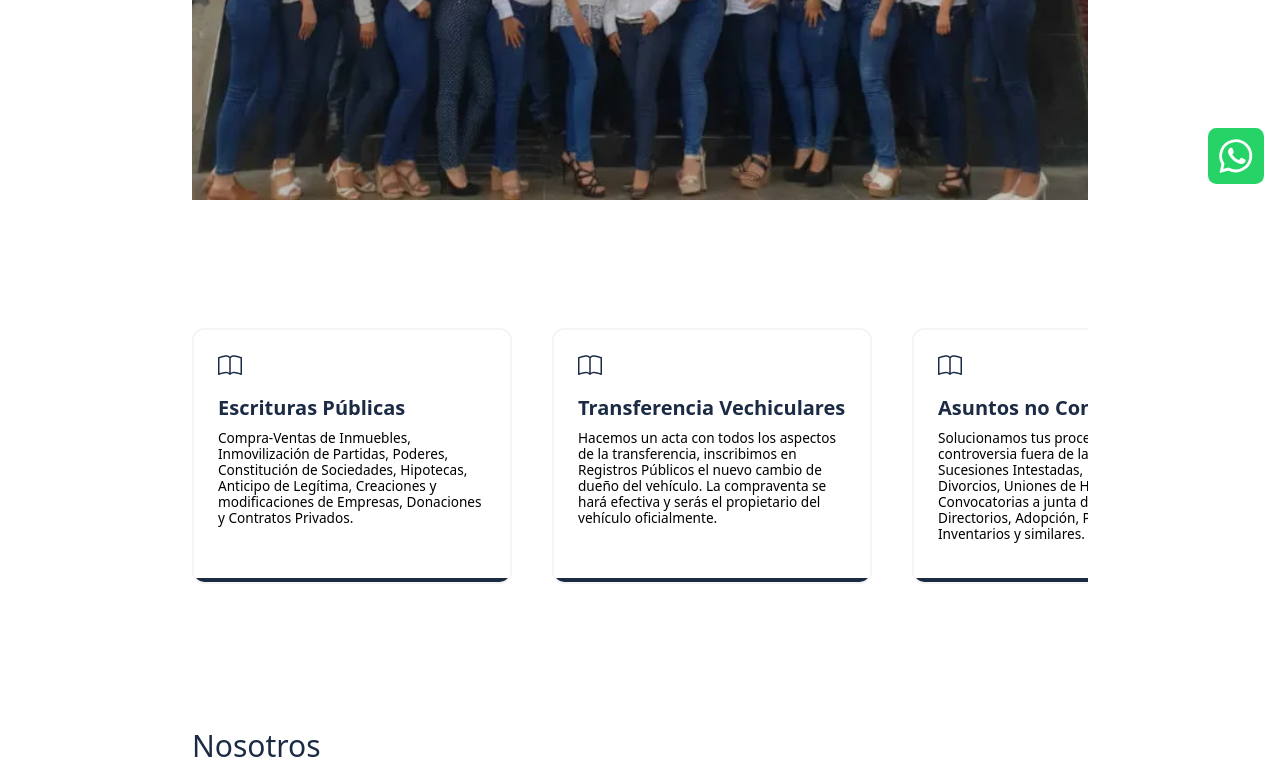
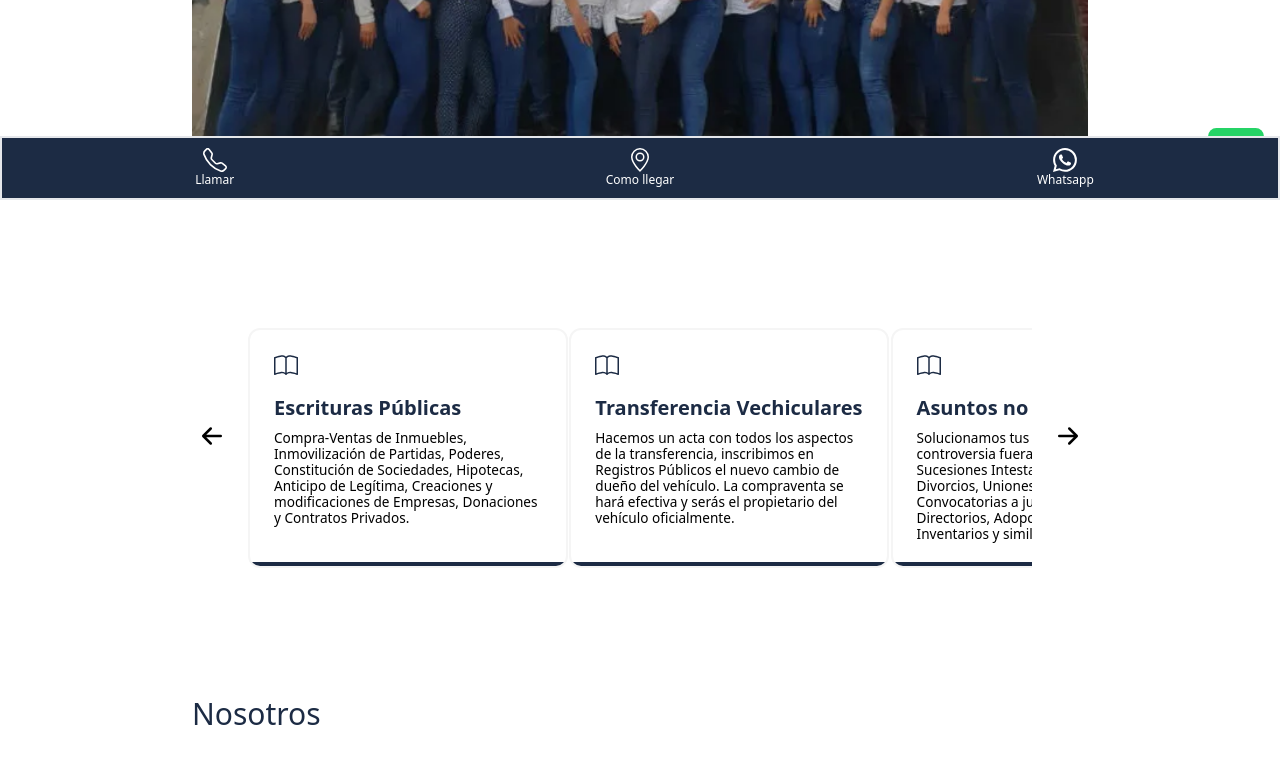
Before and after one commit to lggradosm/guerra-salas-app, a Next.js app: page / in a window 1280 px wide. Shown: the part 600-1370 px from the top of the page. Built offline with nearby package versions, Linux system fonts and the light colour scheme.

Commit message:
UPDATE: main page add swiper and button nav

```diff
--- /dev/null
+++ b/components/ButtonNavigation.js
@@ -0,0 +1,36 @@
+import Link from "next/link";
+import React from "react";
+import { Telephone, Whatsapp, GeoAlt } from "react-bootstrap-icons";
+export default function ButtonNavigation() {
+  return (
+    <div className="fixed z-30 text-white text-xs items-center border-2 justify-around bottom-0 w-full h-16  bg-primary flex">
+      <Link
+        href={"tel://044237200 "}
+        className="flex flex-col items-center justify-center flex-1 h-full"
+      >
+        <Telephone className="w-6 h-6" />
+        <span>Llamar</span>
+      </Link>
+      <Link
+        href={
+          "https://www.google.com/maps/dir//''/@-8.1219289,-79.0410366,17z/data=!4m8!4m7!1m0!1m5!1m1!1s0x91ad3d73ac2ae53f:0x772050a20d95e18c!2m2!1d-79.0385966!2d-8.1239214"
+        }
+        target={"_blank"}
+        className="flex flex-col items-center justify-center  flex-1  h-full"
+      >
+        <GeoAlt className="w-6 h-6" />
+        <span>Como llegar</span>
+      </Link>
+      <Link
+        target={"_blank"}
+        href={
+          "https://api.whatsapp.com/send/?phone=51949881710&text&type=phone_number&app_absent=0"
+        }
+        className="flex flex-col items-center justify-center  flex-1  h-full"
+      >
+        <Whatsapp className="w-6 h-6" />
+        <span>Whatsapp</span>
+      </Link>
+    </div>
+  );
+}
--- a/components/Navbar.js
+++ b/components/Navbar.js
@@ -1,8 +1,6 @@
 import React from "react";
 import NavbarItem from "./NavbarItem";
 import NavbarItemSmall from "./NavbarItemSmall";
-import Image from "next/image";
-import whatsapp from "../public/icons/whatsapp.svg";
 import Link from "next/link";
 import { List, X } from "react-bootstrap-icons";
 import { useBoolean } from "../hooks/useBoolean";
--- a/components/ScrollDrag.js
+++ /dev/null
@@ -1,61 +0,0 @@
-import React, { useRef, useState, useEffect } from "react";
-
-export default function ScrollDrag({ children, style = "" }) {
-  const ref = useRef();
-  const [pos, setPos] = useState({
-    isScrolling: false,
-    clientX: 0,
-  });
-
-  const onMouseDown = (e) => {
-    setPos({
-      ...pos,
-      isScrolling: true,
-      clientX: e.clientX,
-    });
-  };
-
-  const onMouseUp = () => {
-    setPos({ ...pos, isScrolling: false });
-  };
-
-  const onMouseMove = (e) => {
-    const { isScrolling, clientX } = pos;
-    const { clientWidth } = ref.current;
-    const dx = e.clientX - clientX;
-    const displacementX =
-      0.3 *
-      clientWidth *
-      Math.sign(dx) *
-      Math.log10(1.0 + (0.5 * Math.abs(dx)) / clientWidth);
-    if (isScrolling) {
-      // if (clientX >= e.clientX) {
-      ref.current.scrollLeft -= displacementX;
-      // } else {
-      //   ref.current.scrollLeft = ref.current.scrollLeft - dx;
-      // }
-      // ref.current.scrollLeft = scrollX + dx;
-      setPos({
-        ...pos,
-        clientX: e.clientX,
-      });
-    }
-  };
-
-  useEffect(() => {
-    if (pos.isScrolling) {
-      window.addEventListener("mouseup", onMouseUp);
-      window.addEventListener("mousemove", onMouseMove);
-    }
-    return () => {
-      window.removeEventListener("mouseup", onMouseUp);
-      window.removeEventListener("mousemove", onMouseMove);
-    };
-  }, [pos.isScrolling]);
-
-  return (
-    <div className={style} ref={ref} onMouseDown={(e) => onMouseDown(e)}>
-      {children}
-    </div>
-  );
-}
--- a/components/ServiceItem.js
+++ b/components/ServiceItem.js
@@ -5,7 +5,7 @@ import { Book } from "react-bootstrap-icons";
 
 export default function ServiceItem({ title, text }) {
   return (
-    <div className=" relative  overflow-hidden   min-w-[20rem]  border-neutral-100 border-2 rounded-xl p-6 cursor-pointer  content-none after:bottom-0 after:left-0 after:right-0 after:absolute after:bg-primary after:h-1">
+    <div className="h-[15rem] relative  overflow-hidden   min-w-[20rem]  border-neutral-100 border-2 rounded-xl p-6 cursor-pointer  content-none after:bottom-0 after:left-0 after:right-0 after:absolute after:bg-primary after:h-1">
       <Book className="text-2xl text-primary mb-4" />
 
       <h2 className="text-lg md:text-xl text-primary font-semibold ">
--- a/package.json
+++ b/package.json
@@ -21,7 +21,8 @@
     "next": "13.0.5",
     "react": "18.2.0",
     "react-bootstrap-icons": "^1.10.2",
-    "react-dom": "18.2.0"
+    "react-dom": "18.2.0",
+    "swiper": "^8.4.5"
   },
   "devDependencies": {
     "autoprefixer": "^10.4.13",
--- a/pages/_app.js
+++ b/pages/_app.js
@@ -5,6 +5,7 @@ import Footer from "../components/Footer";
 import Image from "next/image";
 import whatsapp from "../public/icons/whatsapp.svg";
 import Link from "next/link";
+import ButtonNavigation from "../components/ButtonNavigation";
 Link;
 function MyApp({ Component, pageProps }) {
   return (
@@ -19,7 +20,7 @@ function MyApp({ Component, pageProps }) {
         href={
           "https://api.whatsapp.com/send/?phone=51949881710&text&type=phone_number&app_absent=0"
         }
-        className="fixed bottom-4 right-4 cursor-pointer z-20 "
+        className="hidden md:flex fixed bottom-4 right-4 cursor-pointer z-20  "
       >
         <Image alt="whatsapp_icon" src={whatsapp} className="w-12 md:w-14" />
       </Link>
@@ -29,6 +30,7 @@ function MyApp({ Component, pageProps }) {
       </main>
 
       <Footer />
+      <ButtonNavigation />
     </div>
   );
 }
--- a/pages/index.js
+++ b/pages/index.js
@@ -1,71 +1,122 @@
 import Image from "next/image";
-import ScrollDrag from "../components/ScrollDrag";
 import ServiceItem from "../components/ServiceItem";
 import notario from "../public/images/Notario.webp";
 import { equipo } from "../src/equipoImg";
+import { Navigation } from "swiper";
+import { ArrowLeftShort, ArrowRightShort } from "react-bootstrap-icons";
+import "swiper/css";
+import "swiper/css/navigation";
+import { Swiper, SwiperSlide } from "swiper/react";
+import { useEffect, useRef, useState } from "react";
+
 export default function Home() {
   const equipoList = equipo;
+  const nextRef = useRef();
+  const prevRef = useRef();
+  const [swiper, setSwiper] = useState();
+  useEffect(() => {
+    if (swiper) {
+      swiper.params.navigation.prevEl = prevRef?.current;
+      swiper.params.navigation.nextEl = nextRef?.current;
+      swiper.navigation.init();
+      swiper.navigation.update();
+    }
+  }, [swiper]);
+
   return (
     <div className="container flex flex-col justify-center items-center scroll-smooth">
       <section className="w-full h-screen bg-[url('../public/images/edificio.webp')] bg-cover bg-bottom"></section>
-      <section id="servicios-notariales" className="w-full pt-32">
-        <ScrollDrag style="flex  gap-10 overflow-x-auto justify-start pb-4 select-none ">
+
+      <section
+        id="servicios-notariales"
+        className="w-full relative pt-32 lg:px-14 box-border"
+      >
+        <Swiper
+          navigation={{ prevEl: prevRef?.current, nextEl: nextRef }}
+          modules={[Navigation]}
+          onSwiper={setSwiper}
+          slidesPerView={"auto"}
+          spaceBetween={60}
+          observer
+          className="w-full swiper"
+        >
+          <SwiperSlide className="swiper-slide">
             <ServiceItem
               title={"Escrituras Públicas"}
               text={
                 "Compra-Ventas de Inmuebles, Inmovilización de Partidas, Poderes, Constitución de Sociedades, Hipotecas, Anticipo de Legítima, Creaciones y modificaciones de Empresas, Donaciones y Contratos Privados."
               }
             />
-
+          </SwiperSlide>
+          <SwiperSlide>
             <ServiceItem
               title={"Transferencia Vechiculares"}
               text={
                 "Hacemos un acta con todos los aspectos de la transferencia, inscribimos en Registros Públicos el nuevo cambio de dueño del vehículo. La compraventa se hará efectiva y serás el propietario del vehículo oficialmente."
               }
             />
+          </SwiperSlide>
 
+          <SwiperSlide>
             <ServiceItem
               title={"Asuntos no Contenciosos"}
               text={
                 "Solucionamos tus procesos sin controversia fuera de la Corte, como Sucesiones Intestadas, Rectificaciones, Divorcios, Uniones de Hecho, Convocatorias a junta de Accionistas y Directorios, Adopción, Prescripciones, Inventarios y similares."
               }
             />
+          </SwiperSlide>
 
+          <SwiperSlide>
             <ServiceItem
               title={"Autorización de Viaje"}
               text={
                 "Las Autorizaciones de viaje de menores, las otorga el notario mediante acta a fin de dar fe que la persona que autoriza el viaje de un menor de edad sea el Padre o la persona legalmente idónea."
               }
             />
+          </SwiperSlide>
 
+          <SwiperSlide>
             <ServiceItem
               title={"Certificación de Actas"}
               text={
                 "Se da fe de las Actas contenidas en los Libros de las Sociedades o Asociaciones, transcribiendo su contenido en documentos certificados."
               }
             />
+          </SwiperSlide>
 
+          <SwiperSlide>
             <ServiceItem
               title={"Legalizaciones"}
               text={
                 "Legalización de firmas da fe que es auténtica y pertenece al que ha firmado frente al notario, identificado a la persona con documento identidad. Legalización de Copias, certificando que es igual al original. Legalización de Libros se da al sellar las hojas de un libro de actas o contable."
               }
             />
+          </SwiperSlide>
 
+          <SwiperSlide>
             <ServiceItem
               title={"Protestos"}
               text={
                 "El protesto es un acto notarial en el que se acredita que no se ha realizado el pago de una letra de cambio o un Título Valor, para el cual se hace un procedimiento de protesto del Titulo Valor en la notaría para poder realizar el cobro de la misma."
               }
             />
+          </SwiperSlide>
 
+          <SwiperSlide>
             <ServiceItem
               title={"Cartas Notariales"}
               text={
                 "La carta notarial es aquella carta remitida por un notario, el cual debe certificar la fecha de emisión y recepción. Evitando discusiones sobre si la carta llegó o no a tiempo. El notario, en todo momento indicara la fecha de recepción de la carta."
               }
             />
-        </ScrollDrag>
+          </SwiperSlide>
+        </Swiper>
+        <div className="absolute lg:top-[calc(50%+2rem)] left-0" ref={prevRef}>
+          <ArrowLeftShort className="w-10 h-10 cursor-pointer" />
+        </div>
+        <div className="absolute lg:top-[calc(50%+2rem)] right-0" ref={nextRef}>
+          <ArrowRightShort className="w-10 h-10 cursor-pointer" />
+        </div>
       </section>
       <section id="nosotros" className="w-full pt-32">
         <h2 className="text-3xl  text-primary mb-10">Nosotros</h2>
--- a/pages/tarifario.js
+++ b/pages/tarifario.js
@@ -1,7 +1,24 @@
-import React from 'react'
+import React from "react";
+import { Swiper, SwiperSlide } from "swiper/react";
+import { Navigation } from "swiper";
+
+import "swiper/css";
+import "swiper/css/navigation";
 
 export default function tarifario() {
   return (
-    <div>tarifario</div>
-  )
+    <section className="mt-40 w-full">
+      <Swiper navigation={true} modules={[Navigation]} className="mySwiper">
+        <SwiperSlide>Slide 1</SwiperSlide>
+        <SwiperSlide>Slide 2</SwiperSlide>
+        <SwiperSlide>Slide 3</SwiperSlide>
+        <SwiperSlide>Slide 4</SwiperSlide>
+        <SwiperSlide>Slide 5</SwiperSlide>
+        <SwiperSlide>Slide 6</SwiperSlide>
+        <SwiperSlide>Slide 7</SwiperSlide>
+        <SwiperSlide>Slide 8</SwiperSlide>
+        <SwiperSlide>Slide 9</SwiperSlide>
+      </Swiper>
+    </section>
+  );
 }
--- a/styles/globals.css
+++ b/styles/globals.css
@@ -14,11 +14,17 @@
   .container {
     width: 80%;
   }
+  .swiper-slide {
+    width: 50% !important;
+  }
 }
 
 @media (min-width: 1280px) {
   .container {
     width: 70%;
+  }
+  .swiper-slide {
+    width: 33.33% !important;
   }
 }
 
@@ -32,3 +38,9 @@
   -ms-overflow-style: none; /* IE and Edge */
   scrollbar-width: none; /* Firefox */
 }
+.swiper {
+  display: flex;
+}
+.swiper-slide {
+  width: 100%;
+}
```
Also changed, not shown: components/Footer.js (+4 -4 lines), 1 other file (tests, documents, lock files or other folders). Lines whose indentation alone changed are shown as unchanged.
